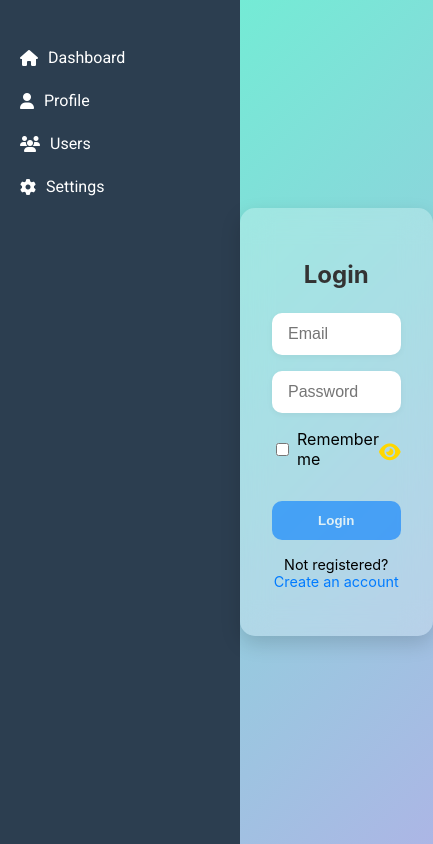
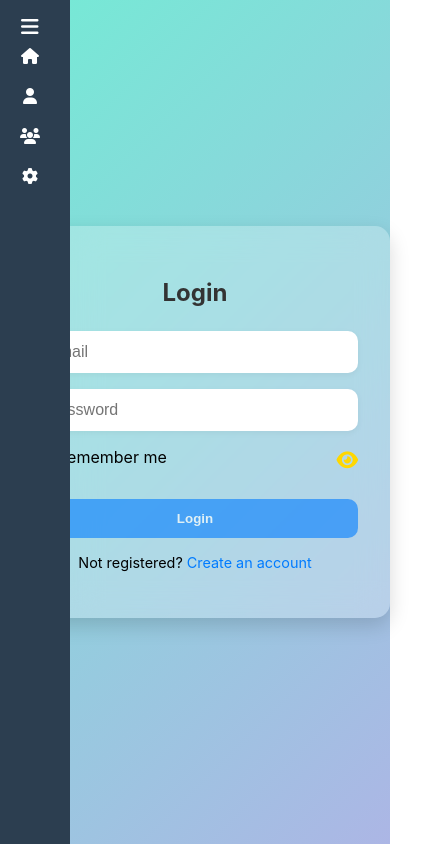
Before and after one commit to prashantrrai/Rakshak-Frontend, an Angular app: page /auth/login in a window 390 px wide. Shown: the whole page, 433 px wide, since content can reach past the window. Built offline with nearby package versions, Linux system fonts and the light colour scheme.

Commit message:
Feat: Hamburger Added in Sidebar with Fixed DOB Format String.

```diff
--- a/src/app/app.component.scss
+++ b/src/app/app.component.scss
@@ -3,11 +3,11 @@
     height: 100vh;
 }
 
-app-sidebar {
-    width: 240px;
-    background: #2c3e50;
-    color: white;
-}
+// app-sidebar {
+//     width: 240px;
+//     background: #2c3e50;
+//     color: white;
+// }
 
 .content {
     flex: 1;
--- a/src/app/layout/sidebar/sidebar.component.html
+++ b/src/app/layout/sidebar/sidebar.component.html
@@ -1,12 +1,18 @@
-<nav class="sidebar">
+<!-- Sidebar -->
+<nav class="sidebar" [class.closed]="!isOpen">
     <ul>
         <ng-container *ngFor="let item of navItems">
             <li *ngIf="canView(item)" routerLinkActive="active">
                 <a [routerLink]="item.route">
-                    <i class="{{item.icon}}"></i>
-                    <span>{{item.label}}</span>
+                    <i class="{{ item.icon }}"></i>
+                    <span *ngIf="isOpen">{{ item.label }}</span>
                 </a>
             </li>
         </ng-container>
     </ul>
 </nav>
+
+<!-- Toggle button (Hamburger) -->
+<button class="hamburger" (click)="toggleSidebar()">
+    <i class="fas" [ngClass]="isOpen ? 'fa-times' : 'fa-bars'"></i>
+</button>
--- a/src/app/layout/sidebar/sidebar.component.scss
+++ b/src/app/layout/sidebar/sidebar.component.scss
@@ -3,6 +3,17 @@
     background: #2c3e50;
     color: white;
     padding-top: 20px;
+    height: 100vh;
+    position: fixed;
+    top: 0;
+    left: 0;
+    overflow: hidden;
+    transition: width 0.3s ease-in-out; // smooth animation
+    z-index: 999;
+}
+
+.sidebar.closed {
+    width: 70px; // collapsed state
 }
 
 .sidebar ul {
@@ -29,4 +40,29 @@
 
 .sidebar i {
     margin-right: 10px;
+    min-width: 20px;
+    text-align: center;
 }
+
+/* Hide text smoothly when collapsed */
+.sidebar.closed span {
+    display: none;
+}
+
+/* Hamburger button */
+.hamburger {
+    position: absolute;
+    top: 15px;
+    left: 190px;
+    background: transparent;
+    border: none;
+    color: white;
+    font-size: 20px;
+    cursor: pointer;
+    transition: left 0.3s ease-in-out;
+    z-index: 1000;
+}
+
+.sidebar.closed~.hamburger {
+    left: 15px;
+}
--- a/src/app/layout/sidebar/sidebar.component.ts
+++ b/src/app/layout/sidebar/sidebar.component.ts
@@ -17,6 +17,7 @@ interface NavItem {
 })
 export class SidebarComponent {
   @Input() userRole: string = '';
+  isOpen = false; // sidebar initially open
 
   navItems: NavItem[] = [
     { label: 'Dashboard', route: '/admin/dashboard', icon: 'fas fa-home', roles: ['Admin'] }, // Stats
@@ -37,4 +38,8 @@ export class SidebarComponent {
   navigate(route: string) {
     this.router.navigate([route]);
   }
+
+  toggleSidebar() {
+    this.isOpen = !this.isOpen;
+  }
 }
--- a/src/app/modules/user/update-profile-dialog/update-profile-dialog.component.ts
+++ b/src/app/modules/user/update-profile-dialog/update-profile-dialog.component.ts
@@ -24,8 +24,24 @@ export class UpdateProfileDialogComponent {
     this.user = { ...data.user };
   }
 
+  get dateOfBirthString(): string | null {
+    if (!this.user.dateOfBirth) return null;
+
+    const dob = new Date(this.user.dateOfBirth);
+    const year = dob.getFullYear();
+    const month = (dob.getMonth() + 1).toString().padStart(2, '0'); // 0-based
+    const day = dob.getDate().toString().padStart(2, '0');
+
+    return `${year}-${month}-${day}`; // ✅ "2001-05-02"
+  }
+
+
   saveProfile() {
-    this.userService.updateProfile(this.user).subscribe({
+    const payload = {
+      ...this.user,
+      dateOfBirth: this.dateOfBirthString
+    };
+    this.userService.updateProfile(payload).subscribe({
       next: (res) => {
         this.toastr.success(res?.message || 'Profile updated successfully');
         this.dialogRef.close(true);
```
